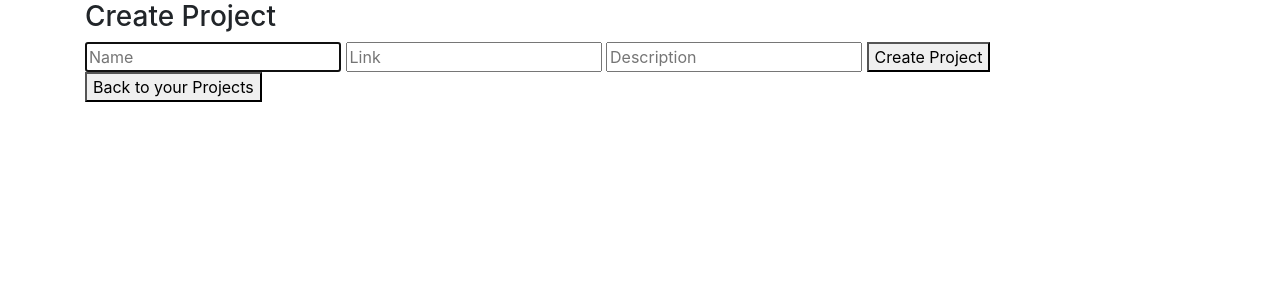
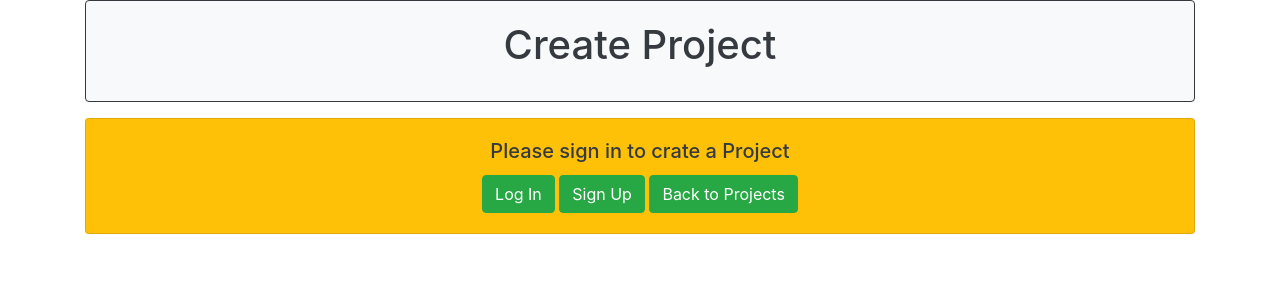
Before and after one commit to eric-chew/T4A2-B, a Flask app: page /projects/new in a window 1280 px wide. Shown: the part 56-356 px from the top of the page. Run offline with Flask 2, Linux system fonts and the light colour scheme; parts of the project's set-up code (start-up, migrations or seed data) failed here and were passed over; some libraries are stand-ins or nearby versions.

Commit message:
finishing up templates

```diff
--- a/src/templates/new_project.html
+++ b/src/templates/new_project.html
@@ -1,17 +1,40 @@
 {% extends "layout.html" %}
-{% block title %}New Project{% endblock %}
 
 {% block content %}
+    <div class="card text-center text-dark bg-light mb-3 border-dark mb-3">
+        <div class="card-body">
+            <h1 class="card-title">Create Project</h1>
+        </div>
+    </div>
+    {% if current_user.is_authenticated %}
     <div>
-        <h3>Create Project</h3>
         <div>
             <form action="{{ url_for('projects.project_create') }}" method="POST">
-                <input type="text" name="name" placeholder="Name" autofocus="">
-                <input type="text" name="link" placeholder="Link">
-                <input type="text" name="description" placeholder="Description">
-                <button>Create Project</button>
+                <div class="mb-3">
+                    <label for="name" class="form-label">Project Name: </label>
+                    <input type='text' class="form-control" name='name' id='name' placeholder='Project Name' autofocus=''>
+                </div>
+                <div class="mb-3">
+                    <label for="link" class="form-label">Link: </label>
+                    <input type='text' class="form-control" name='link' id='link' placeholder='Link'>
+                </div>
+                <div class="mb-3">
+                    <label for="description" class="form-label">Description: </label>
+                    <textarea class="form-control" name='description' id='description' placeholder='Project Description...' rows='10'>
+                </div>
+                <button type="submit" class="btn btn-primary">Create Project</button>
+                <a href="{{ url_for('projects.project_show_user') }}"><buttontype="button" class="btn btn-success">Back to your Projects</button></a>
             </form>
-            <a href="{{ url_for('projects.project_show_user') }}"><button>Back to your Projects</button></a>
         </div>
     </div>
+    {% else %}
+    <div class="card text-center text-dark bg-warning mb-3">
+        <div class="card-body">
+            <h5 class="card-title">Please sign in to crate a Project</h5>
+            <a href="{{ url_for('auth.login') }}"><buttontype="button" class="btn btn-success">Log In</button></a>
+            <a href="{{ url_for('auth.signup') }}"><buttontype="button" class="btn btn-success">Sign Up</button></a>
+            <a href="{{ url_for('projects.project_index') }}"><buttontype="button" class="btn btn-success">Back to Projects</button></a>
+        </div>
+    </div>
+    {% endif %}
 {% endblock %}
```
Also changed, not shown: src/templates/new_feedback.html (+23 -5 lines), src/templates/projects_user.html (+18 -7 lines), src/templates/revise_feedback.html (+22 -5 lines), src/templates/revise_project.html (+30 -6 lines).
